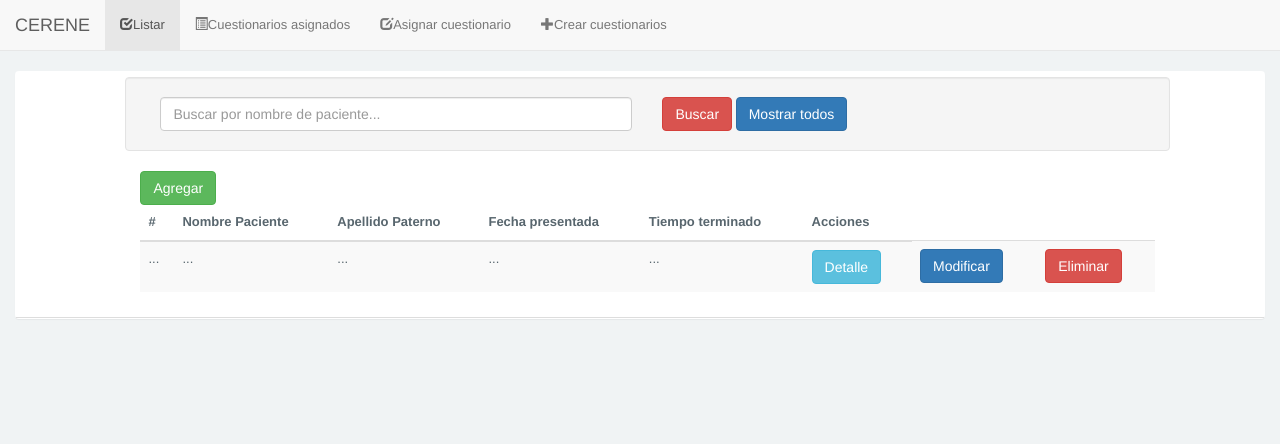
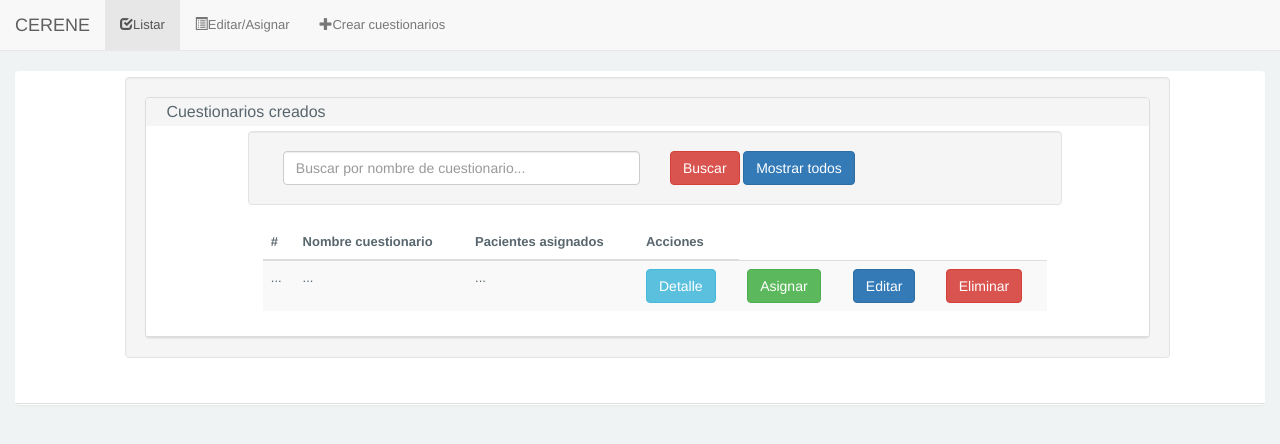
Before and after one commit to carloscituc/cuestionario, a PHP site: page /Cuestionario/cuestionarios_Editar-Asignar.php in a window 1280 px wide. Shown: the top 444 px of the page. Run offline with PHP 8.4, Linux system fonts and the light colour scheme.

Commit message:
Vista Edita/Asignar
°Vistas creadas.
°Esta pendiente la vista detalle y editar.
°Modal de Asignar y eliminar listo.

```diff
--- a/Cuestionario/cuestionarios_Editar-Asignar.php
+++ b/Cuestionario/cuestionarios_Editar-Asignar.php
@@ -9,30 +9,34 @@
                 <div class="panel">
                     <div class="panel-body">
 
+                        <div class="panel-group">
                             <div class="row">
+                                <div class="col-md-10 col-md-offset-1 well">
+                                    <div class="panel panel-default">
+                                        <div class="panel-heading">
+                                            <h4 class="panel-title">
+                                                Cuestionarios creados</a>
+                                            </h4>
+                                    </div>
+                                    <div class="panel-body">
                                         <div class="col-md-10 col-md-offset-1 well">
                                             <div class="form-group">
                                                 <div class="col-md-6">
-                                        <input class="form-control" id="nombre" name="nombre" placeholder="Buscar por nombre de paciente..." type="text" value=""/>
+                                                    <input class="form-control" id="nombre" name="nombre" placeholder="Buscar por nombre de cuestionario..." type="text" value="" />
                                                 </div>
                                                 <div class="col-md-6">
                                                     <input id="btn_search" name="btn_search" type="submit" class="btn btn-danger" value="Buscar" />
-                                        <a href="" class="btn btn-primary">Mostrar todos</a>
+                                                    <a href="#" class="btn btn-primary">Mostrar todos</a>
                                                 </div>
                                             </div>
                                         </div>
-                        </div>
-                        <div class="row">
                                         <div class="col-md-10 col-md-offset-1 bg-border table-responsive">
-                                <a class="btn btn-success"  href="#">Agregar</a>
                                             <table class="table table-striped table-hover">
                                                 <thead>
                                                     <tr>
                                                         <th>#</th>
-                                            <th>Nombre Paciente</th>
-                                            <th>Apellido Paterno</th>
-                                            <th>Fecha presentada</th>
-                                            <th>Tiempo terminado</th>
+                                                        <th>Nombre cuestionario</th>
+                                                        <th>Pacientes asignados</th>
                                                         <th>Acciones</th>
                                                     </tr>
                                                 </thead>
@@ -41,11 +45,10 @@
                                                         <td>...</td>
                                                         <td>...</td>
                                                         <td>...</td>
-                                            <td>...</td>
-                                            <td>...</td>
-                                            <td><a class="btn btn-info"  href="#">Detalle</a></td>
-                                            <td><a class="btn btn-primary"  href="#">Modificar</a></td>
-                                            <td><a class="btn btn-danger"  href="#" onclick="#">Eliminar</a></td>
+                                                        <td><a class="btn btn-info"  href="detalle-editar-asignar.php">Detalle</a></td>
+                                                        <td><button type="button" class="btn btn-success btn-md" data-toggle="modal" data-target="#asignar">Asignar</button></td>
+                                                        <td><button type="button" class="btn btn-primary btn-md" data-toggle="modal" data-target="#eliminar1">Editar</button></td>
+                                                        <td><button type="button" class="btn btn-danger btn-md" data-toggle="modal" data-target="#eliminar">Eliminar</button></td>
                                                     </tr>
                                                 </tbody>
                                             </table>
@@ -54,7 +57,90 @@
                                 </div>
                             </div>
                         </div>
+                    </div>
+                </div>
+            </div>
+        </div>
+        </div>
     <!-- end: content -->
+
+    <!-- Modal reasignar-->
+    <div class="modal fade" id="asignar" role="dialog">
+        <div class="modal-dialog">
+
+            <!-- Modal content-->
+            <div class="modal-content">
+                <div class="modal-header">
+                    <button type="button" class="close" data-dismiss="modal">&times;</button>
+                    <h4 class="modal-title">Asignar cuestionario</h4>
+                </div>
+                <div class="modal-body">
+
+                    <div class="row" id="paciente">
+                        <div class="col-md-12 padding-0">
+
+                            <select class="form-control">
+                                <option>-Seleccionar paciente-</option>
+                                <option>Omar Hernandez</option>
+                                <option>Carlos Cituc</option>
+                                <option>Carlos Bolon</option>
+                                <option>Angie Campos</option>
+                                <option>Rodrigo Espadas</option>
+                            </select>
+                        </div>
+                    </div>
+                    <div class="row" id="paciente2">
+                        <div class="col-md-12 padding-1">
+                            <select class="form-control">
+                                <option>-Seleccionar tiempo-</option>
+                                <option>1-15 minutos</option>
+                                <option>1-30 minutos</option>
+                                <option>1-45 minutos</option>
+                                <option>1-60 minutos</option>
+                            </select>
+                        </div>
+                    </div>
+
+                </div>
+                <div class="modal-footer">
+                    <button type="button" class="btn btn-danger" data-dismiss="modal">Cerrar</button>
+                    <button type="submit" class="btn btn-primary" data-dismiss="modal">Aceptar</button>
+                </div>
+            </div>
+
+        </div>
+    </div>
+
+    <!-- Modal eliminar/Cuestionarios creados-->
+    <div class="modal fade" id="eliminar" role="dialog">
+        <div class="modal-dialog">
+
+            <!-- Modal content-->
+            <div class="modal-content">
+                <div class="modal-header">
+                    <button type="button" class="close" data-dismiss="modal">&times;</button>
+                    <h4 class="modal-title">¡Mensaje importante!</h4>
+                </div>
+                <div class="modal-body">
+
+                    <div class="row" id="paciente">
+                        <div class="col-md-12 padding-0">
+                            <div class="alert alert-warning">
+                                <strong>¡Este registro se eliminará de forma permanente!</strong></div>
+                        </div>
+                    </div>
+
+                </div>
+                <div class="modal-footer">
+                    <button type="button" class="btn btn-primary" data-dismiss="modal">Cancelar</button>
+                    <button type="submit" class="btn btn-danger" data-dismiss="modal">Eliminar</button>
+                </div>
+            </div>
+
+        </div>
+    </div>
+
+
     <?php include("design/footer.php");?>
     </body>
 </html>
--- a/Cuestionario/design/header.php
+++ b/Cuestionario/design/header.php
@@ -17,8 +17,7 @@
     <div class="collapse navbar-collapse navbar-ex1-collapse">
         <ul class="nav navbar-nav">
             <li class="active"><a href="index.php"><span class="glyphicon glyphicon-check" aria-hidden="true"></span>Listar</a></li>
-      <li><a href="C_asignados.php"><span class="glyphicon glyphicon-list-alt" aria-hidden="true"></span>Cuestionarios asignados</a></li>
-      <li><a href="#"><span class="glyphicon glyphicon-edit" aria-hidden="true"></span>Asignar cuestionario</a></li>
+            <li><a href="cuestionarios_Editar-Asignar.php"><span class="glyphicon glyphicon-list-alt" aria-hidden="true"></span>Editar/Asignar</a></li>
             <li><a href="C_crear.php"><span class="glyphicon glyphicon-plus" aria-hidden="true"></span>Crear cuestionarios</a></li>
         </ul>
     </div>
```
Also changed, not shown: Cuestionario/detalle-editar-asignar.php (added, +48 -0 lines), 1 other file. Lines whose indentation alone changed are shown as unchanged.
